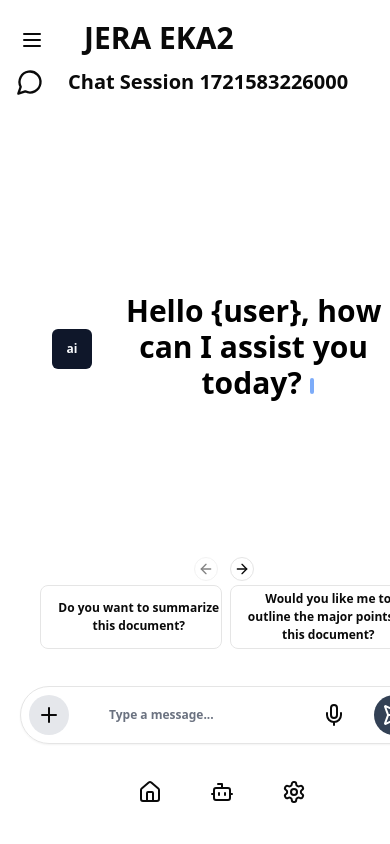
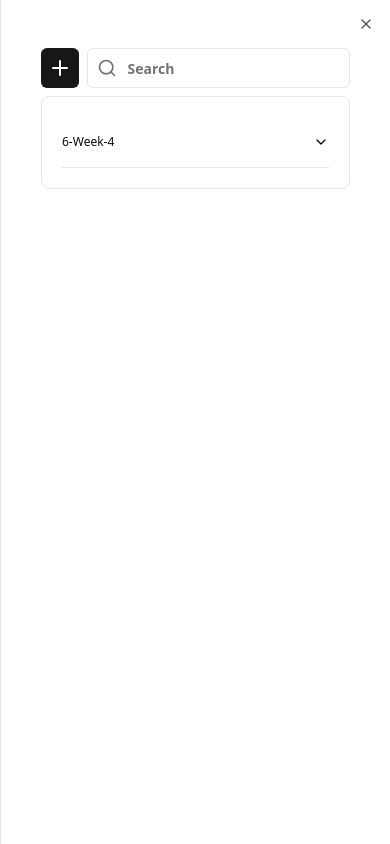
Before and after one commit to fouadkanz/EKA2-FE, a React (Vite) app: page / in a window 390 px wide. Both pictures are taken after a click on the element 32 px from the left and 38 px from the top of the page. Shown: the top 844 px of the page. Built offline with nearby package versions, Linux system fonts and the light colour scheme.

Commit message:
add mobile menu

```diff
--- a/package.json
+++ b/package.json
@@ -13,6 +13,7 @@
     "@radix-ui/react-accordion": "^1.2.0",
     "@radix-ui/react-avatar": "^1.1.0",
     "@radix-ui/react-collapsible": "^1.1.0",
+    "@radix-ui/react-dialog": "^1.1.1",
     "@radix-ui/react-navigation-menu": "^1.2.0",
     "@radix-ui/react-scroll-area": "^1.1.0",
     "@radix-ui/react-slot": "^1.1.0",
--- a/src/App.tsx
+++ b/src/App.tsx
@@ -8,6 +8,7 @@
 import SideBar from "./components/ui/sidebar";
 import ChatSuggestion from "./pages/chat/ChatSuggestion";
 import logoJera from "@/assets/images/top-logo-JERA.png"
+import PageMenu from "./components/ui/pageMenu";
 function App() {
   const {
     handleSendMessage,
@@ -27,10 +28,14 @@
           <div>
             <header className="text-3xl font-bold md:hidden md:w-24 p-3 flex flex-row space-x-10">
               <div
-                className="pt-2 hover:cursor-pointer"
+                className="hover:cursor-pointer"
                 onClick={() => console.log("click")}
               >
-                <MenuIcon />
+                <PageMenu
+                 sessions={sessions}
+                 onSelectSession={handleSelectSession}
+                 onNewChat={handleNewChat}
+                />
               </div>
               <span>JERA EKA2</span>
             </header>
--- /dev/null
+++ b/src/components/ui/pageMenu.tsx
@@ -0,0 +1,33 @@
+import {
+  Sheet,
+  SheetContent,
+  SheetDescription,
+  SheetHeader,
+  SheetTitle,
+  SheetTrigger,
+} from "@/components/ui/sheet";
+import ChatSessionList, { ChatSessionListProps } from "@/pages/chat/ChatSessionList";
+import { MenuIcon } from "lucide-react";
+
+const PageMenu : React.FC<ChatSessionListProps> = ({
+    sessions,
+    onSelectSession,
+    onNewChat,
+  }) => {
+  return (
+    <Sheet>
+      <SheetTrigger><MenuIcon /></SheetTrigger>
+      <SheetContent>
+        <SheetHeader>
+          <ChatSessionList
+          sessions={sessions}
+          onSelectSession={onSelectSession}
+          onNewChat={onNewChat}
+          />
+        </SheetHeader>
+      </SheetContent>
+    </Sheet>
+  );
+}
+
+export default PageMenu;
--- /dev/null
+++ b/src/components/ui/sheet.tsx
@@ -0,0 +1,140 @@
+"use client"
+
+import * as React from "react"
+import * as SheetPrimitive from "@radix-ui/react-dialog"
+import { cva, type VariantProps } from "class-variance-authority"
+import { X } from "lucide-react"
+
+import { cn } from "@/lib/utils"
+
+const Sheet = SheetPrimitive.Root
+
+const SheetTrigger = SheetPrimitive.Trigger
+
+const SheetClose = SheetPrimitive.Close
+
+const SheetPortal = SheetPrimitive.Portal
+
+const SheetOverlay = React.forwardRef<
+  React.ElementRef<typeof SheetPrimitive.Overlay>,
+  React.ComponentPropsWithoutRef<typeof SheetPrimitive.Overlay>
+>(({ className, ...props }, ref) => (
+  <SheetPrimitive.Overlay
+    className={cn(
+      "fixed inset-0 z-50 bg-black/80  data-[state=open]:animate-in data-[state=closed]:animate-out data-[state=closed]:fade-out-0 data-[state=open]:fade-in-0",
+      className
+    )}
+    {...props}
+    ref={ref}
+  />
+))
+SheetOverlay.displayName = SheetPrimitive.Overlay.displayName
+
+const sheetVariants = cva(
+  "fixed z-50 gap-4 bg-background p-6 shadow-lg transition ease-in-out data-[state=open]:animate-in data-[state=closed]:animate-out data-[state=closed]:duration-300 data-[state=open]:duration-500",
+  {
+    variants: {
+      side: {
+        top: "inset-x-0 top-0 border-b data-[state=closed]:slide-out-to-top data-[state=open]:slide-in-from-top",
+        bottom:
+          "inset-x-0 bottom-0 border-t data-[state=closed]:slide-out-to-bottom data-[state=open]:slide-in-from-bottom",
+        left: "inset-y-0 left-0 h-full w-3/4 border-r data-[state=closed]:slide-out-to-left data-[state=open]:slide-in-from-left sm:max-w-sm",
+        right:
+          "inset-y-0 right-0 h-full w-3/2  border-l data-[state=closed]:slide-out-to-right data-[state=open]:slide-in-from-right sm:max-w-sm",
+      },
+    },
+    defaultVariants: {
+      side: "right",
+    },
+  }
+)
+
+interface SheetContentProps
+  extends React.ComponentPropsWithoutRef<typeof SheetPrimitive.Content>,
+    VariantProps<typeof sheetVariants> {}
+
+const SheetContent = React.forwardRef<
+  React.ElementRef<typeof SheetPrimitive.Content>,
+  SheetContentProps
+>(({ side = "right", className, children, ...props }, ref) => (
+  <SheetPortal>
+    <SheetOverlay />
+    <SheetPrimitive.Content
+      ref={ref}
+      className={cn(sheetVariants({ side }), className)}
+      {...props}
+    >
+      {children}
+      <SheetPrimitive.Close className="absolute right-4 top-4 rounded-sm opacity-70 ring-offset-background transition-opacity hover:opacity-100 focus:outline-none focus:ring-2 focus:ring-ring focus:ring-offset-2 disabled:pointer-events-none data-[state=open]:bg-secondary">
+        <X className="h-4 w-4" />
+        <span className="sr-only">Close</span>
+      </SheetPrimitive.Close>
+    </SheetPrimitive.Content>
+  </SheetPortal>
+))
+SheetContent.displayName = SheetPrimitive.Content.displayName
+
+const SheetHeader = ({
+  className,
+  ...props
+}: React.HTMLAttributes<HTMLDivElement>) => (
+  <div
+    className={cn(
+      "flex flex-col space-y-2 text-center sm:text-left",
+      className
+    )}
+    {...props}
+  />
+)
+SheetHeader.displayName = "SheetHeader"
+
+const SheetFooter = ({
+  className,
+  ...props
+}: React.HTMLAttributes<HTMLDivElement>) => (
+  <div
+    className={cn(
+      "flex flex-col-reverse sm:flex-row sm:justify-end sm:space-x-2",
+      className
+    )}
+    {...props}
+  />
+)
+SheetFooter.displayName = "SheetFooter"
+
+const SheetTitle = React.forwardRef<
+  React.ElementRef<typeof SheetPrimitive.Title>,
+  React.ComponentPropsWithoutRef<typeof SheetPrimitive.Title>
+>(({ className, ...props }, ref) => (
+  <SheetPrimitive.Title
+    ref={ref}
+    className={cn("text-lg font-semibold text-foreground", className)}
+    {...props}
+  />
+))
+SheetTitle.displayName = SheetPrimitive.Title.displayName
+
+const SheetDescription = React.forwardRef<
+  React.ElementRef<typeof SheetPrimitive.Description>,
+  React.ComponentPropsWithoutRef<typeof SheetPrimitive.Description>
+>(({ className, ...props }, ref) => (
+  <SheetPrimitive.Description
+    ref={ref}
+    className={cn("text-sm text-muted-foreground", className)}
+    {...props}
+  />
+))
+SheetDescription.displayName = SheetPrimitive.Description.displayName
+
+export {
+  Sheet,
+  SheetPortal,
+  SheetOverlay,
+  SheetTrigger,
+  SheetClose,
+  SheetContent,
+  SheetHeader,
+  SheetFooter,
+  SheetTitle,
+  SheetDescription,
+}
--- a/src/pages/chat/ChatSessionList.tsx
+++ b/src/pages/chat/ChatSessionList.tsx
@@ -16,7 +16,7 @@
   messages: Message[];
 }
 
-interface ChatSessionListProps {
+export interface ChatSessionListProps {
   sessions: ChatSession[];
   onSelectSession: (sessionId: number) => void;
   onNewChat: () => void;
```
Also changed, not shown: 1 other file (tests, documents, lock files or other folders).
